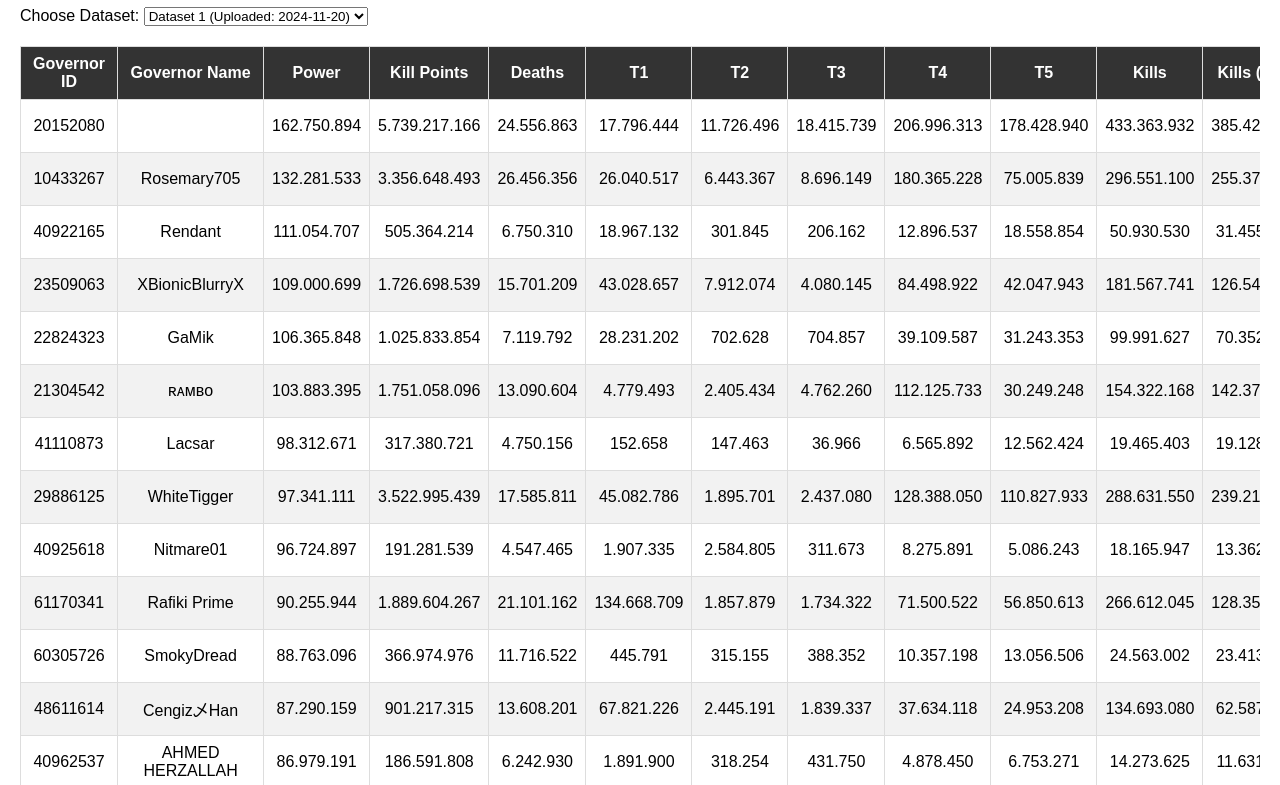
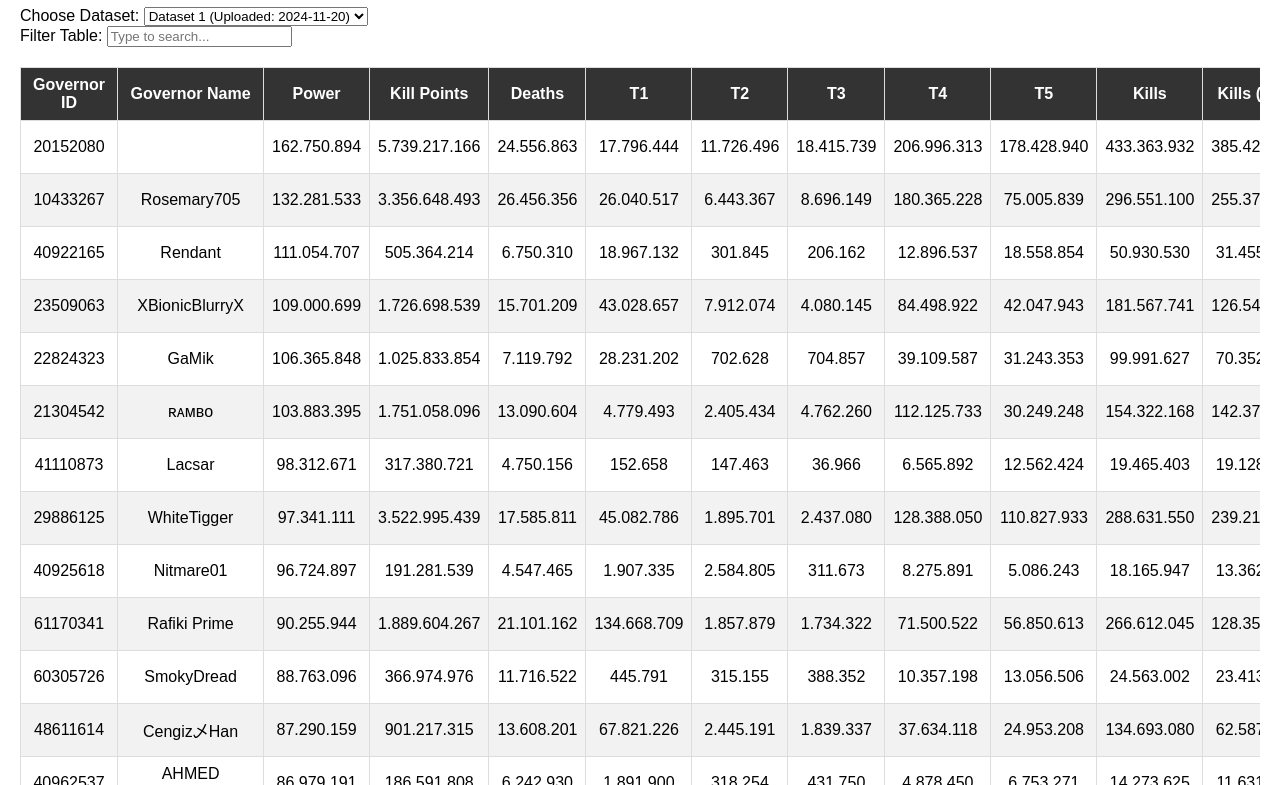
Before and after one commit to WhiteTigger13/rok-stats, a plain HTML site: page index.html in a window 1280 px wide. Shown: the part 73-858 px from the top of the page. Drawn offline with Linux system fonts and the light colour scheme.

Commit message:
Update index.html

```diff
--- a/index.html
+++ b/index.html
@@ -8,10 +8,20 @@
 </head>
 <body>
     <h1>Rise of Kingdoms Stats</h1>
+
+    <!-- Dropdown to select dataset -->
     <div>
         <label for="dataset-select">Choose Dataset:</label>
         <select id="dataset-select"></select>
     </div>
+
+    <!-- Search bar for filtering -->
+    <div>
+        <label for="table-filter">Filter Table:</label>
+        <input type="text" id="table-filter" placeholder="Type to search..." />
+    </div>
+
+    <!-- Table container -->
     <div id="table-container">
         <table id="stats-table">
             <thead>
@@ -20,6 +30,7 @@
             <tbody id="table-body"></tbody>
         </table>
     </div>
+
     <script src="script.js"></script>
 </body>
 </html>
```
